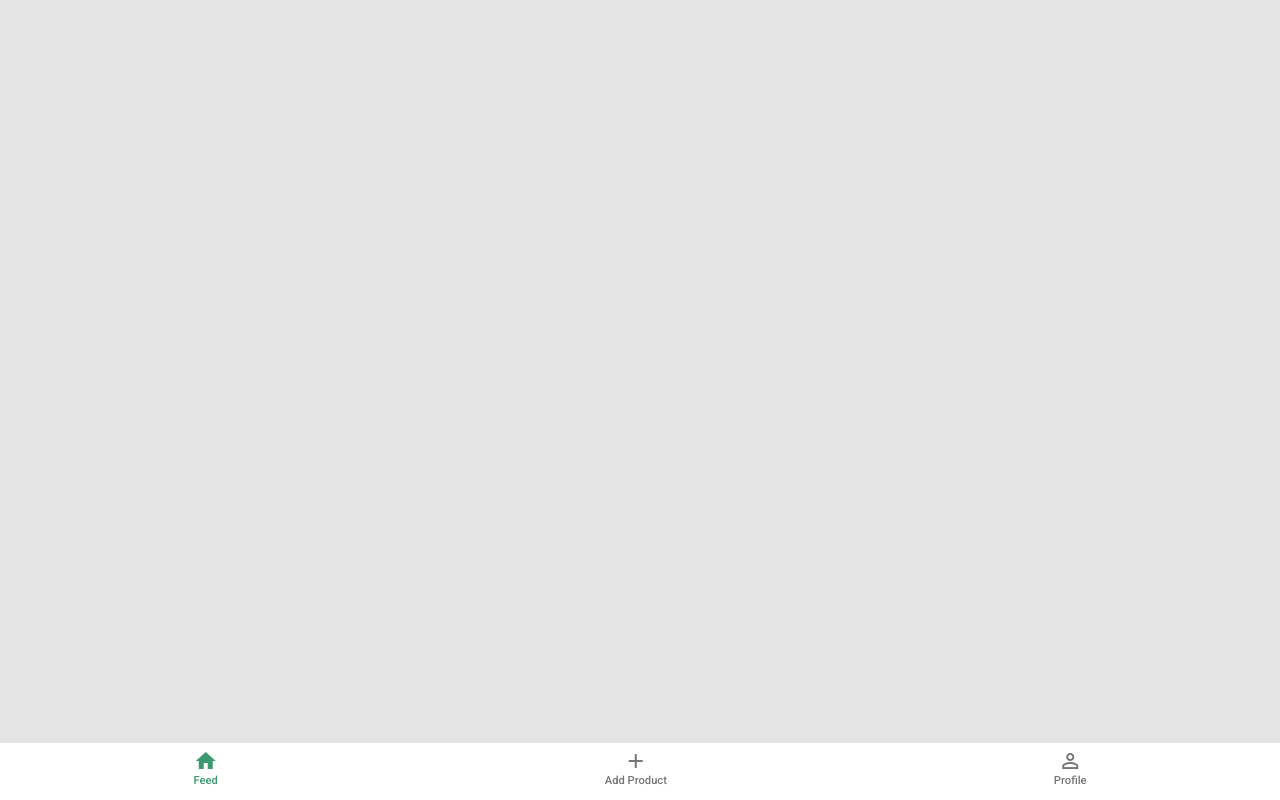
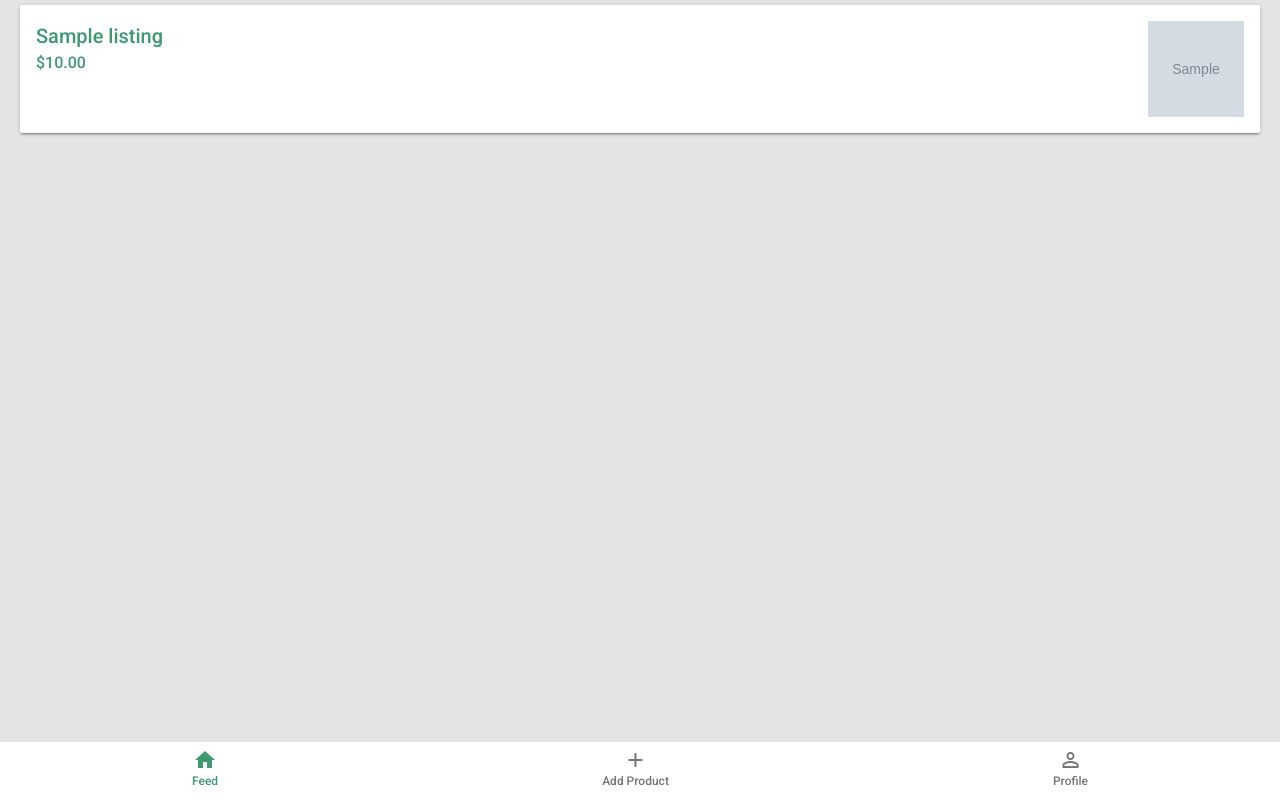
Before and after one commit to hanneswidrig/taj-mahal, a Flask app: page / in a window 1280 px wide. Run offline with Flask 2, Linux system fonts and the light colour scheme; grey boxes marked "Sample" are stand-in pictures; a database or web service that is not in the repository returns one stand-in record (values such as "Sample title"); parts of the project's set-up code (start-up, migrations or seed data) failed here and were passed over; some libraries are stand-ins or nearby versions.

Commit message:
#1, #4 Feed / DB Creation/Seeding

```diff
--- a/app.py
+++ b/app.py
@@ -4,25 +4,33 @@ import sys
 
 # Imported Project Files
 import db
-import secrets
+from secrets import secret_flask_key
 
 app = Flask('Gardener\'s Exchange')
-app.config['SECRET_KEY'] = secrets.secret_flask_key()
+app.config['SECRET_KEY'] = secret_flask_key()
 
 @app.before_request
 def before_request():
-  pass # db.open_db()
+	db.open_db()
 
 def after_request():
-  pass # db.close_db()
+	db.close_db()
 
 @app.route('/')
 def index():
-  return render_template('index.html')
+	listings = db.all_listings()
+	for listing in listings:
+		listing['price_per_unit'] = '${:,.2f}'.format(listing['price_per_unit'])
+	return render_template('index.html', listings=listings)
 
 @app.route('/listing')
-def add_listing():
-	return render_template('all-listings.html')
+def listing_add():
+	listings = db.all_listings()
+	return render_template('all-listings.html', listings=listings)
+
+@app.route('/listing/<int:id>')
+def listing_detail(id):
+	return render_template('detail-listing.html', id=id)
 
 @app.route('/listing/add')
 def all_listings():
@@ -35,6 +43,5 @@ def all_users():
 @app.route('/user/<int:user_id>')
 def user_profile(user_id):
 	return 'User ID: {0}'.format(user_id)
-	# return render_template('user-profile.html')
 
 app.run(host='0.0.0.0', port=8080, debug=True)
--- a/db.py
+++ b/db.py
@@ -0,0 +1,18 @@
+from flask import g
+import psycopg2
+import psycopg2.extras
+from secrets import database_login_info
+
+database_config = database_login_info()
+
+def open_db():
+	g.connection = psycopg2.connect(database_config)
+	g.cursor     = g.connection.cursor(cursor_factory=psycopg2.extras.DictCursor)
+
+def close_db():
+	g.cursor.close()
+	g.connection.close()
+
+def all_listings():
+	g.cursor.execute('''SELECT * FROM listing ORDER BY date_created DESC;''')
+	return g.cursor.fetchall()
--- /dev/null
+++ b/db/seed_tables.sql
@@ -0,0 +1,3 @@
+INSERT INTO public.listing (listing_id, seller_id, title, photo, description, original_quantity, available_quantity, unit_type, total_price, price_per_unit, listing_category, listing_quality, is_tradeable, is_active, date_created, expiration_date, date_modified) VALUES (1, 0, 'Tomatoes', 'https://i.imgur.com/GsrR4kx.png', 'Selling fast in Upland, IN', 15, 15, 'each', 10, 1, 'vegetable', 'fresh', false, true, '2018-03-15 15:14:21.402000', '2018-03-22 15:14:36.336000', '2018-03-15 15:14:47.469000');
+INSERT INTO public.listing (listing_id, seller_id, title, photo, description, original_quantity, available_quantity, unit_type, total_price, price_per_unit, listing_category, listing_quality, is_tradeable, is_active, date_created, expiration_date, date_modified) VALUES (2, 1, 'Corn', 'https://i.imgur.com/r91P4pF.png', 'Corn going quickly in Upland, IN', 36, 24, 'dozen', 6, 2, 'vegetable', 'fresh', false, true, '2018-03-15 15:16:13.075000', '2018-03-20 15:16:19.369000', '2018-03-15 15:16:24.213000');
+INSERT INTO public.listing (listing_id, seller_id, title, photo, description, original_quantity, available_quantity, unit_type, total_price, price_per_unit, listing_category, listing_quality, is_tradeable, is_active, date_created, expiration_date, date_modified) VALUES (3, 2, 'Cucumbers', 'https://i.imgur.com/B6JsIby.png', 'Cucumbers are almost gone in Upland, IN', 60, 12, 'dozen', 5, 1, 'vegetable', 'fresh', false, true, '2018-03-15 15:31:40.858000', '2018-03-21 15:31:46.176000', '2018-03-15 15:31:50.313000');
--- a/static/styles/styles.css
+++ b/static/styles/styles.css
@@ -8,7 +8,7 @@ body {
 }
 .navi-nav {
 	font-family     : 'Roboto', serif;
-	font-size       : .7rem;
+	font-size       : .75rem;
 	display         : flex;
 	align-content   : center;
 	justify-content : center;
@@ -16,10 +16,10 @@ body {
 	border-top      : 1px solid #e4e4e4;
 }
 a.navi-nav-item {
-	color           : #757575;
-	flex-grow       : 1;
-	text-align      : center;
-	text-decoration : none;
+	color          : #757575;
+	flex-grow      : 1;
+	text-align     : center;
+	text-decoration: none;
 }
 .navi-nav-item-link {
 	padding       : 6px 0 10px 0;
@@ -30,3 +30,41 @@ a.navi-nav-item {
 	color          : #3D9970;
 	text-decoration: none;
 }
+.ul-listing {
+	list-style-type: none;
+	margin         : 0;
+	padding        : 0;
+}
+.listing {
+ display         : flex;
+ flex-direction  : row;
+ justify-content : space-between;
+ background-color: #FFF;
+ padding         : 16px;
+ margin          : 5px;
+ border-radius   : 2px;
+ box-shadow      : 0 2px 2px 0 rgba(0,0,0,.14), 0 3px 1px -2px rgba(0,0,0,.2), 0 1px 5px 0 rgba(0,0,0,.12);
+}
+.listing-body {
+	display: flex;
+	justify-content: flex-start;
+	flex-direction: column;
+}
+.listing-a {
+	color: #3D9970;
+}
+.listing-a:hover, .listing-a:focus {
+	text-decoration: none;
+}
+.listing-title {
+	font-family: 'Roboto', serif;
+	font-size  : 1.25rem;
+}
+.listing-price {
+	font-family: 'Roboto', serif;
+	font-size  : 1rem;
+}
+.listing-image {
+	width : 96px;
+	height: 96px;
+}
--- a/templates/index.html
+++ b/templates/index.html
@@ -1,4 +1,21 @@
 {% extends "base.html" %}
 {% block title %}Product Feed{% endblock %}
 {% block content %}
+<ul class="ul-listing">
+	{% for listing in listings %}
+	<li>
+		<a href="{{ url_for('listing_detail', id=listing.listing_id) }}" class="listing-a">
+			<div class="listing">
+				<div class="listing-body">
+					<span class="listing-title">{{ listing.title }}</span>
+					<span class="listing-price">{{ listing.price_per_unit }}</span>
+				</div>
+				<img class="listing-image" src="{{ listing.photo }}" alt="{{ listing.listing_id }}">
+			</div>
+		</a>
+	</li>
+	{% else %}
+	<span>No listings found...</span>
+	{% endfor %}
+</ul>
 {% endblock %}
```
Also changed, not shown: db/create_tables.sql (added, +25 -0 lines), templates/detail-listing.html (added, +7 -0 lines), templates/all-listings.html (added).
